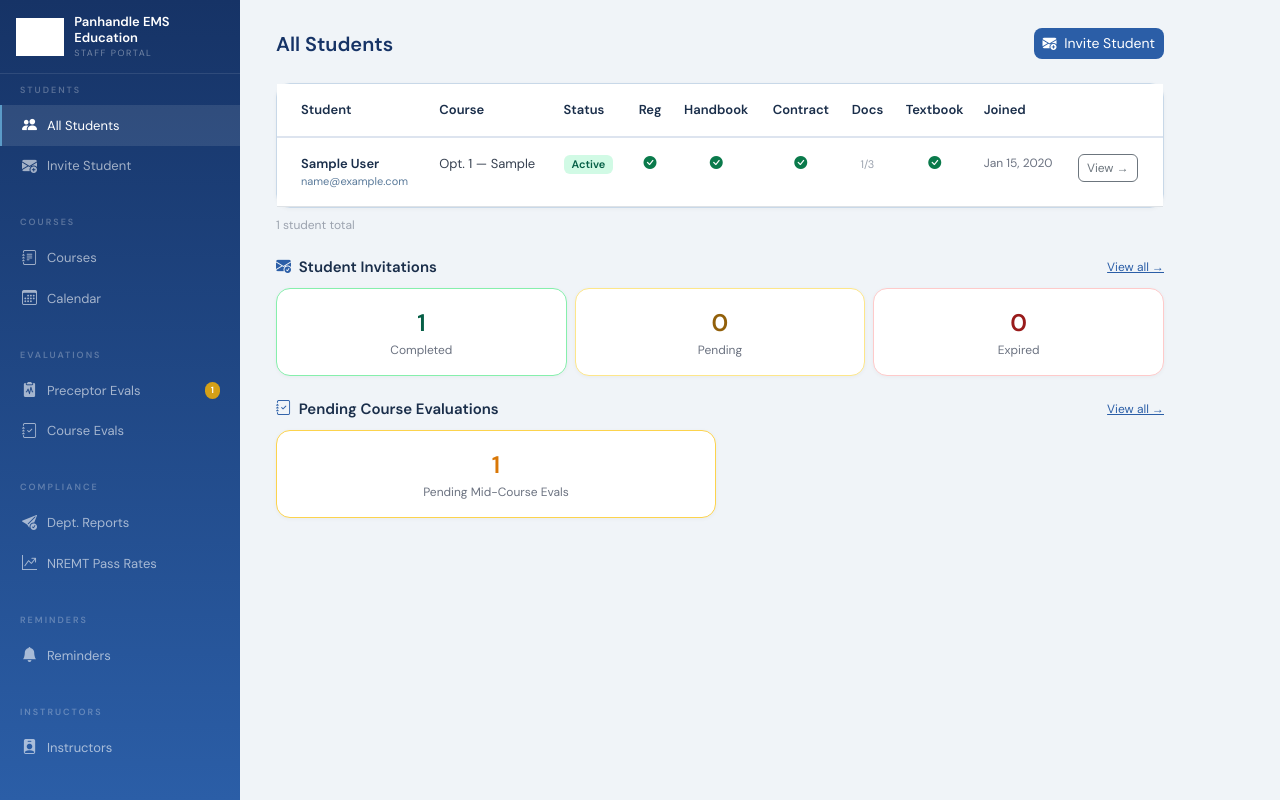
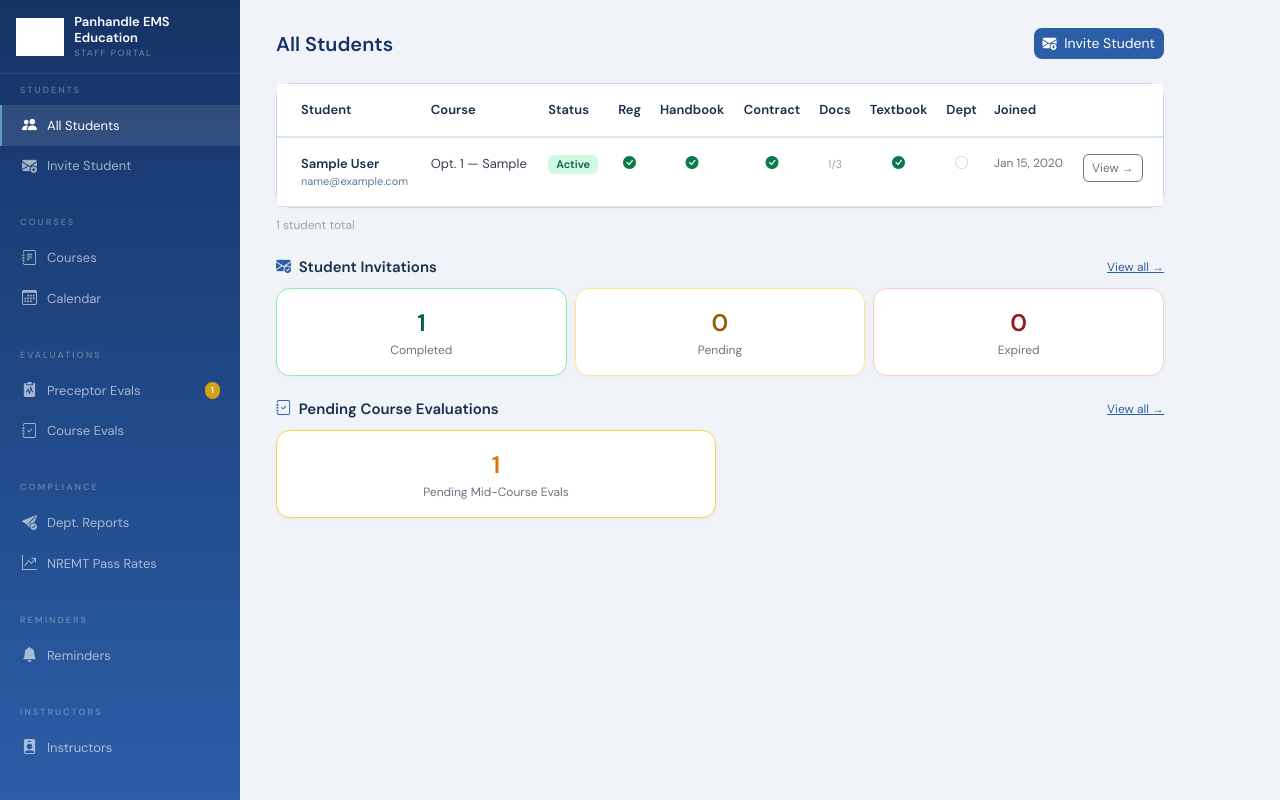
Before and after one commit to AndSnodFRBA/PEMSE, a Django app: page /staff/ in a window 1280 px wide. Run offline with Django 4.2, Linux system fonts and the light colour scheme; a user stored in the database is signed in; tables that the repository leaves empty hold one stand-in row (values such as "Sample post").

Commit message:
Show department-billing status on the All Students list
Adds a Dept column (check/— per student, hover shows department name)
next to Textbook, so staff can see who's department-sponsored across
the whole roster at a glance instead of opening each student.

Co-Authored-By: Claude Sonnet 5 <noreply@anthropic.com>

```diff
--- a/staff/views.py
+++ b/staff/views.py
@@ -80,7 +80,7 @@ def staff_logout_view(request):
 
 @staff_required
 def staff_dashboard(request):
-    students = Student.objects.filter(role=Student.Role.STUDENT).order_by('-date_joined')
+    students = Student.objects.filter(role=Student.Role.STUDENT).select_related('payment').order_by('-date_joined')
 
     # Attach quick-status data to each student
     rows = []
@@ -92,6 +92,7 @@ def staff_dashboard(request):
             'enrollment': enrollment,
             'docs_count': req_docs.count(),
             'docs_ok':    req_docs.filter(status='approved').count() >= 3,
+            'payment':    getattr(s, 'payment', None),
         })
 
     # NREMT pass-rate alerts: courses with any rate below 75%
--- a/templates/staff/dashboard.html
+++ b/templates/staff/dashboard.html
@@ -23,6 +23,7 @@
           <th class="py-3 text-center" style="color:#1a2e4a;font-weight:600;" title="Contract signed">Contract</th>
           <th class="py-3 text-center" style="color:#1a2e4a;font-weight:600;" title="3+ required docs approved">Docs</th>
           <th class="py-3 text-center" style="color:#1a2e4a;font-weight:600;" title="Registered with physical textbook">Textbook</th>
+          <th class="py-3 text-center" style="color:#1a2e4a;font-weight:600;" title="Department paying">Dept</th>
           <th class="py-3" style="color:#1a2e4a;font-weight:600;">Joined</th>
           <th class="py-3"></th>
         </tr>
@@ -71,6 +72,13 @@
               {% endif %}
             {% else %}
               <span style="color:#9ca3af;">—</span>
+            {% endif %}
+          </td>
+          <td class="py-3 text-center">
+            {% if row.payment and row.payment.method == 'dept' %}
+              <i class="bi bi-check-circle-fill check-icon" title="{{ row.payment.dept_name|default:'Department paying' }}"></i>
+            {% else %}
+              <i class="bi bi-circle cross-icon"></i>
             {% endif %}
           </td>
           <td class="py-3" style="color:#6b7280;font-size:12px;">{{ row.student.date_joined|date:"M j, Y" }}</td>
```
